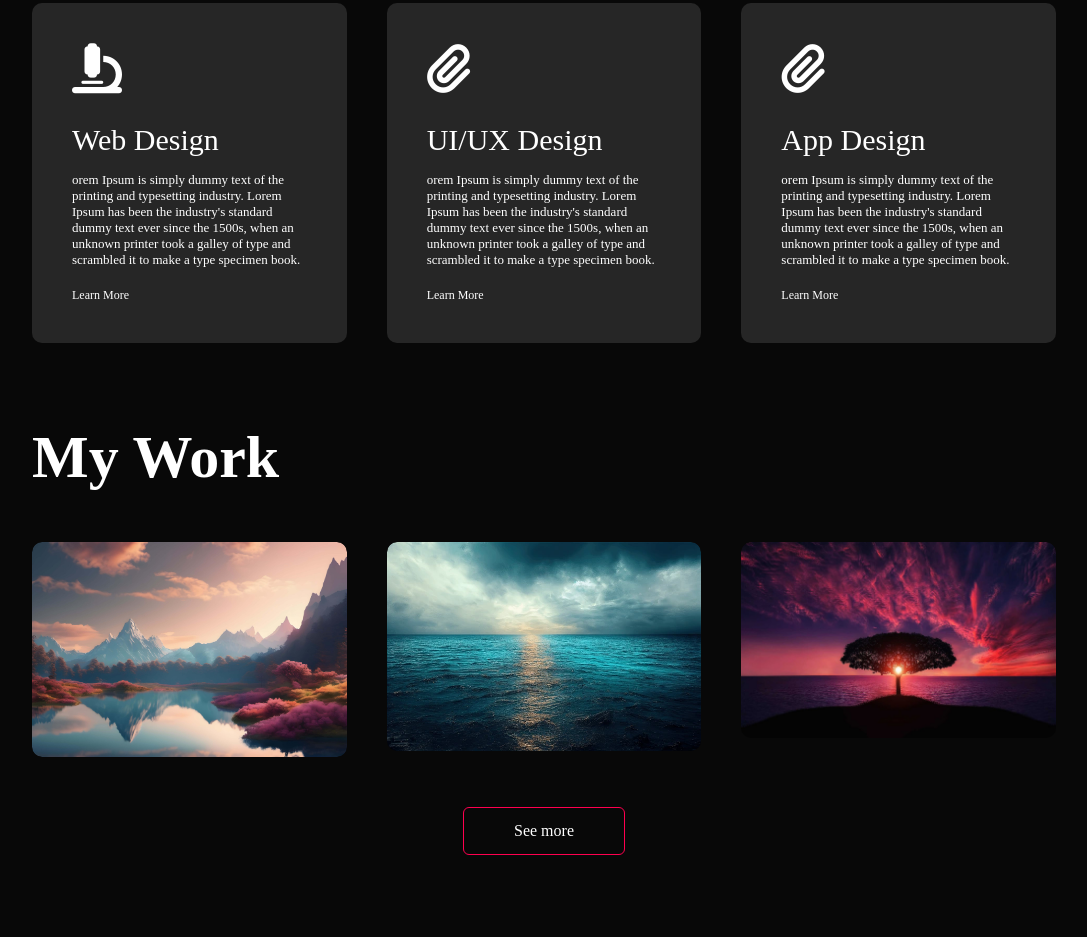
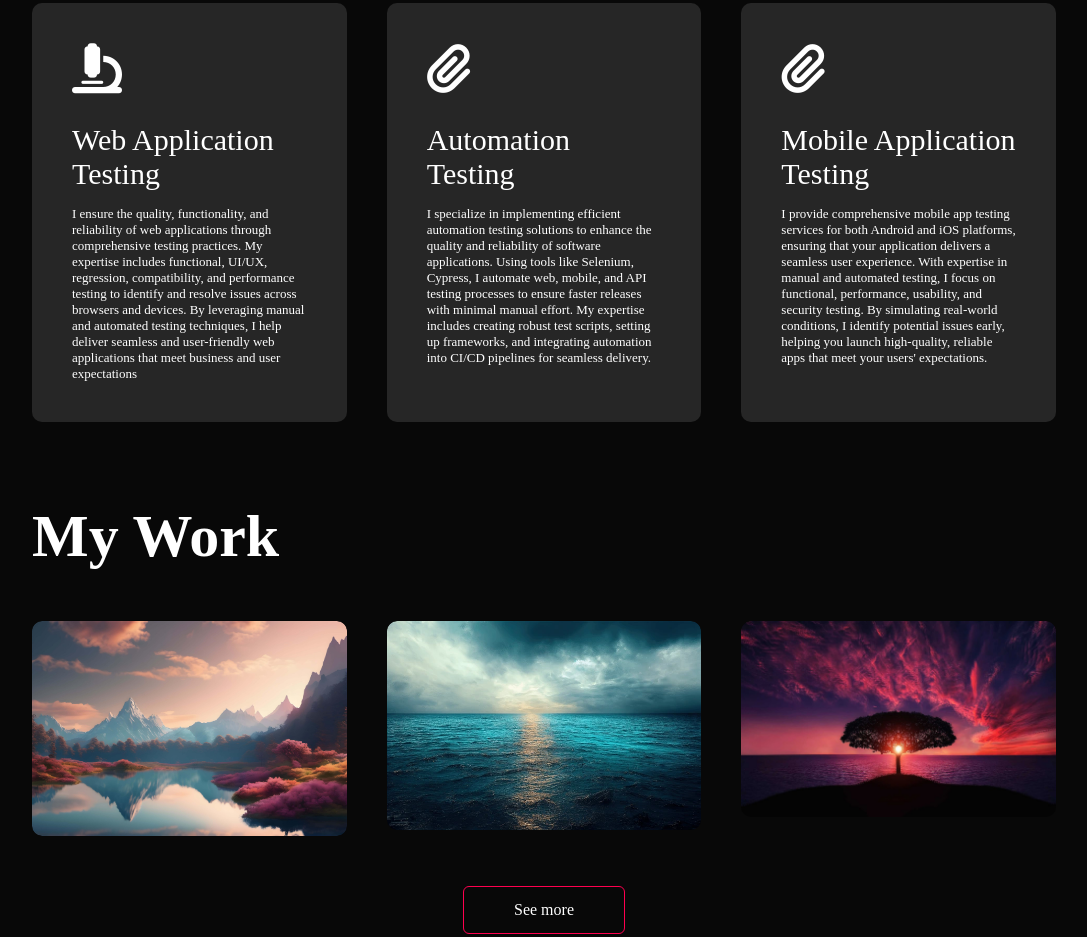
Before and after one commit to bishalpaudel10/Portfolio, a plain HTML site: page index.html in a window 1280 px wide. Shown: the part 1658-2595 px from the top of the page, without its empty margins (96-1183 px from the left). Drawn offline with Linux system fonts and the light colour scheme.

Commit message:
Add files via upload

```diff
--- a/index.html
+++ b/index.html
@@ -44,7 +44,7 @@
                 </h1>
                 <p> A self-motivated and dedicated Software QA engineer with a bachelor's degree in BE Computer Engineering, skilled in web/mobile
                     application testing, agile methodologies, API testing, automation testing with more than a year of work experience in the
-                    information technology industry</p>
+                    information technology industry.</p>
                     <div class="tab-titles">
                         <p class="tab-links active-link" onclick="opentab('skills')">Skils</p>
                         <p class="tab-links" onclick="opentab('experience')">Experience</p>
@@ -52,23 +52,25 @@
                     </div>
                     <div class="tab-contents active-tab" id="skills">
                         <ul>
-                            <li><span>Manual Testing</span><br>Testing the software</li>
-                            <li><span>Automation Testing</span><br>Testing the software with script</li>
-                            <li><span>API Testing</span><br>Testing the API</li>
+                            <li><span>Manual Testing</span><br>Executed manual test cases to validate software functionality, usability, and performance.</li>
+                            <li><span>Test Documentation</span><br>Design test cases, and create test plans and identify and report bugs, ensuring high-quality release.</li>
+                            <li><span>Automation Testing</span><br>Used Cypress to write the test script and its execution.</li>
+                            <li><span>API Testing</span><br>Used Postman for functional testing. </li>
+                            <li><span>Performance Testing</span><br>Used Apache Jmeter for performance testing.</li>
                         </ul>
                     </div>
                     <div class="tab-contents" id="experience">
                         <ul>
-                            <li><span>2021-Current</span><br>Seninor QA Engineer</li>
-                            <li><span>2019-2021</span><br>Mid-Level QA Engineer</li>
-                            <li><span>2015-2017</span><br>Associate QA Engineer</li>
+                            <li><span>Apr, 20203- May, 2024</span><br>Associate QA Engineer at Whetstone Associates</li>
+                            <li><span>Jan, 2023- Mar, 2023</span><br>QA Internship at Whetstone Associates</li>
                         </ul>
                     </div>
                     <div class="tab-contents" id="education">
                         <ul>
-                            <li><span>2017-2022</span><br>Bachelors in Engineering</li>
-                            <li><span>2015-2017</span><br>+2 NEB</li>
-                            <li><span>2003-2015</span><br>School Leaving Certificate</li>
+                            <li><span>2024-Present</span><br>Masters in Business Studies, Shankher Dev Campus</li>
+                            <li><span>2017-2022</span><br>Bachelors in Computer Engineering, Khwopa Engineering College</li>
+                            <li><span>2015-2017</span><br>+2 Science Stream, D.A.V College</li>
+                            <li><span>2003-2014</span><br>School Leaving Certificate, Precious Public English School</li>
                         </ul>
                     </div>
             </div>
@@ -84,29 +86,31 @@
         <div class="services-list">
             <div>
                 <i class="fa-solid fa-microscope"></i>
-                <h2>Web Design</h2>
-                <p>orem Ipsum is simply dummy text of the printing and typesetting industry.
-                    Lorem Ipsum has been the industry's standard dummy text ever since the 1500s,
-                    when an unknown printer took a galley of type and scrambled it to make a type specimen book.</p>
-                <a href="#">Learn More</a>
+                <h2>Web Application Testing</h2>
+                <p>I ensure the quality, functionality, and reliability of web applications through comprehensive testing practices.
+                    My expertise includes functional, UI/UX, regression, compatibility, and performance testing to identify and resolve issues across
+                    browsers and devices. By leveraging manual and automated
+                    testing techniques, I help deliver seamless and user-friendly web applications that meet business and user expectations </p>
+              <!--  <a href="#">Learn More</a>-->
 
             </div>
             <div>
                 <i class="fa-solid fa-paperclip"></i>
-                <h2>UI/UX Design</h2>
-                <p>orem Ipsum is simply dummy text of the printing and typesetting industry.
-                    Lorem Ipsum has been the industry's standard dummy text ever since the 1500s,
-                    when an unknown printer took a galley of type and scrambled it to make a type specimen book.</p>
-                <a href="#">Learn More</a>
+                <h2>Automation Testing</h2>
+                <p>I specialize in implementing efficient automation testing solutions to enhance the quality and reliability of
+                     software applications. Using tools like Selenium, Cypress, I automate web, mobile, and API testing processes to
+                      ensure faster releases with minimal manual effort. My expertise includes creating robust test scripts,
+                     setting up frameworks, and integrating automation into CI/CD pipelines for seamless delivery.</p>
+                <!--<a href="#">Learn More</a>--->
 
             </div>
             <div>
                 <i class="fa-solid fa-paperclip"></i>
-                <h2>App Design</h2>
-                <p>orem Ipsum is simply dummy text of the printing and typesetting industry.
-                    Lorem Ipsum has been the industry's standard dummy text ever since the 1500s,
-                    when an unknown printer took a galley of type and scrambled it to make a type specimen book.</p>
-                <a href="#">Learn More</a>
+                <h2>Mobile Application Testing</h2>
+                <p>I provide comprehensive mobile app testing services for both Android and iOS platforms, ensuring that your application delivers a seamless user experience.
+                    With expertise in manual and automated testing, I focus on functional, performance, usability, and security testing.
+                     By simulating real-world conditions, I identify potential issues early, helping you launch high-quality, reliable apps that meet your users' expectations.</p>
+                <!---<a href="#">Learn More</a>-->
 
             </div>
         </div>
@@ -121,35 +125,32 @@
             <div class="work">
                 <img src="Images/work1.jpeg">
                 <div class="layer">
-                    <h3>Social Media App</h3>
-                    <p>The app connect you to the weekend for getting connected.
-                        Download it from play store.
+                    <h3>Testing Projects and Case Studies</h3>
+                    <p>Ecommerce Web Application Testing
                     </p>
-                    <a href="#"><i class="fa-solid fa-link"></i></a>
+                    <a href="https://docs.google.com/document/d/1m5-RXjhopsJ2kKk5_a8aHbzSGDDei7H8MQ8AI84HNAU/edit?usp=drive_link"><i class="fa-solid fa-link"></i></a>
                 </div>
             </div>
             <div class="work">
                 <img src="Images/work2.webp">
                 <div class="layer">
-                    <h3>Social Media App</h3>
-                    <p>The app connect you to the weekend for getting connected.
-                        Download it from play store.
+                    <h3>Automation Frameworks and Scripts</h3>
+                    <p>Automation of E-commerce Website
                     </p>
-                    <a href="#"><i class="fa-solid fa-link"></i></a>
+                    <a href="https://docs.google.com/document/d/1i_N1nznWlvszdZ5fse60Vq8URhD_eZtkvfwyBB3iqmo/edit?usp=drive_link"><i class="fa-solid fa-link"></i></a>
                 </div>
             </div>
             <div class="work">
                 <img src="Images/work3.jpg">
                 <div class="layer">
-                    <h3>Social Media App</h3>
-                    <p>The app connect you to the weekend for getting connected.
-                        Download it from play store.
+                    <h3>API and Performance Testing Contributions</h3>
+                    <p>API Testing for an E-commerce Website
                     </p>
-                    <a href="#"><i class="fa-solid fa-link"></i></a>
+                    <a href="https://docs.google.com/document/d/1cM6bbMWiCWDDfMpXablKyvGVduUWIO4KMSCxNZkRKuE/edit?tab=t.0"><i class="fa-solid fa-link"></i></a>
                 </div>
             </div>
         </div>
-        <a href="#" class="btn">See more</a>
+        <a href="https://drive.google.com/drive/u/0/folders/1k-REwJOrsf-DQbCI6vqSnz5Wr2y4VtuI" class="btn">See more</a>
     </div>
 </div>
 <!----------Contact---------->
```
